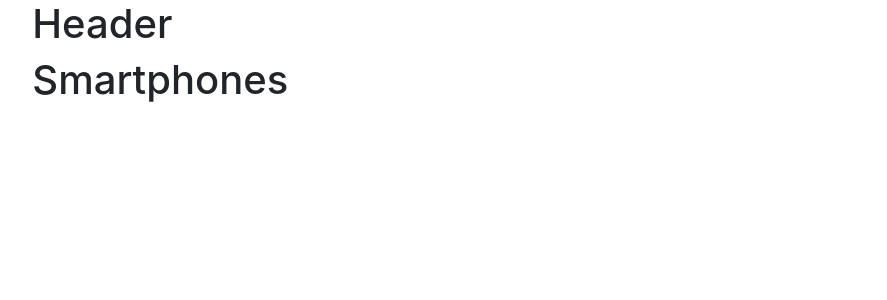
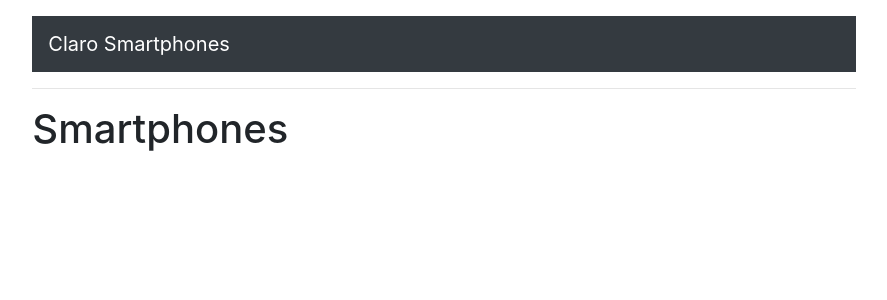
Before and after one commit to lericardolima/smartphone-ui-vue, a Vue app: page /smartphones in a window 1280 px wide. Shown: the top 300 px of the page, without its empty margins (196-1083 px from the left). Built offline with nearby package versions, Linux system fonts and the light colour scheme.

Commit message:
Criar o header da aplicação

```diff
--- a/src/App.vue
+++ b/src/App.vue
@@ -1,6 +1,6 @@
 <template>
   <div id="app" class="col-md-10 col-xl-8 m-auto">
-    <app-header></app-header>
+    <app-header :title="title"></app-header>
     <router-view></router-view>
   </div>
 </template>
@@ -9,6 +9,11 @@
 import Header from './components/Header.vue'
 
 export default {
+  data() {
+    return {
+      title: 'Claro Smartphones'
+    }
+  },
   components: {
     'app-header': Header
   }
--- a/src/components/Header.vue
+++ b/src/components/Header.vue
@@ -1,5 +1,20 @@
 <template>
     <div>
-        <h1>Header</h1>
+        <header class="mt-3">
+            <nav class="navbar navbar-dark bg-dark">
+                <router-link class="navbar-brand" to="/smartphones">{{ title }}</router-link>
+            </nav>
+        </header>
+        <hr>
     </div>
 </template>
+<script>
+export default {
+    props: {
+        title: {
+            type: String,
+            required: true
+        }
+    }
+}
+</script>
```
